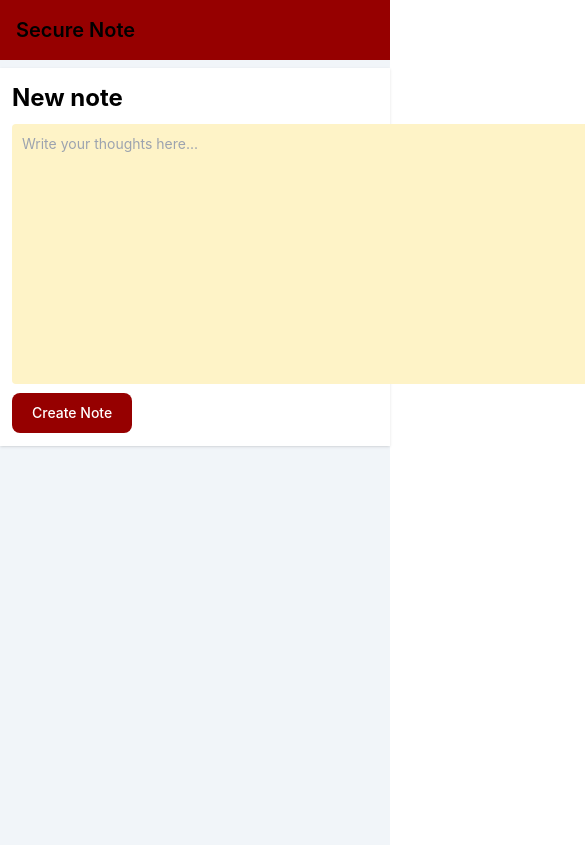
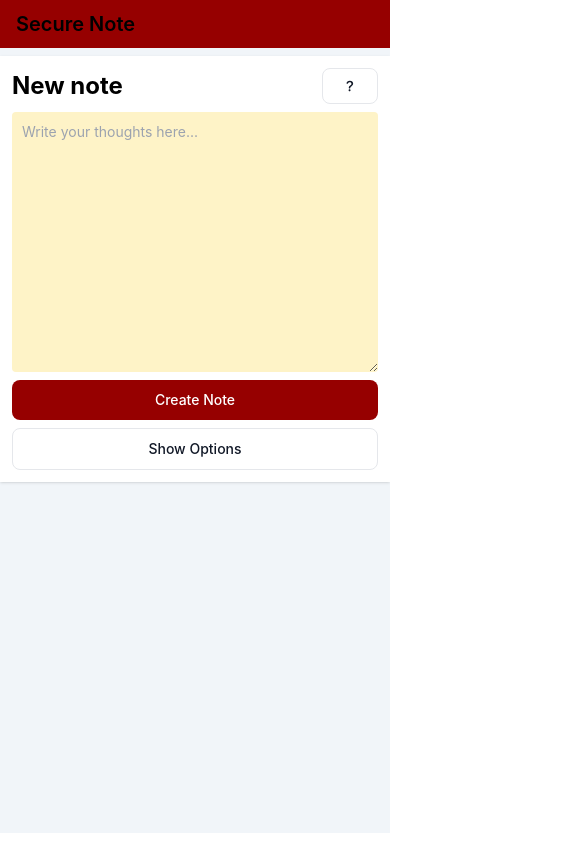
Before and after one commit to ridoystarlord/Secure-Note-Frontend, a Next.js app: page / in a window 390 px wide. Shown: the top 845 px of the page, 585 px wide, since content can reach past the window. Built offline with nearby package versions, Linux system fonts and the light colour scheme.

Commit message:
makes some responsive

```diff
--- a/components/CreateNote/CreateNote.tsx
+++ b/components/CreateNote/CreateNote.tsx
@@ -98,7 +98,7 @@ const CreateNote = ({ setShowCreateNotePage, setCreateNoteData }: Props) => {
       <form id="create-note" onSubmit={handleSubmit(onSubmit, handleError)}>
         <div className="py-2">
           <div className="bg-white shadow">
-            <div className="w-[800px] mx-auto grid grid-cols-1 gap-2 p-3">
+            <div className="md:w-[800px] mx-auto grid grid-cols-1 gap-2 p-3">
               <div className="flex items-center justify-between">
                 <h1 className="text-2xl font-bold">New note</h1>
                 <button
@@ -236,18 +236,18 @@ const CreateNote = ({ setShowCreateNotePage, setCreateNoteData }: Props) => {
                   </div>
                 </section>
               ) : null}
-              <div className="flex justify-between items-center">
+              <div className="flex justify-between items-center flex-col sm:flex-row gap-2">
                 <button
                   form="create-note"
                   type="submit"
-                  className="focus:outline-none text-white bg-[#960000] hover:bg-[#960000] focus:ring-1 focus:ring-red-300 font-medium rounded-lg text-sm px-5 py-2.5"
+                  className="focus:outline-none text-white bg-[#960000] hover:bg-[#960000] focus:ring-1 focus:ring-red-300 font-medium rounded-lg text-sm px-5 py-2.5 w-full sm:w-auto"
                 >
                   Create Note
                 </button>
                 <button
                   type="button"
                   onClick={() => setShowOptions((prev) => !prev)}
-                  className="py-2.5 px-5 text-sm font-medium text-gray-900 focus:outline-none bg-white rounded-lg border border-gray-200 hover:bg-gray-100 hover:text-blue-700 focus:z-10 focus:ring-1 focus:ring-gray-200 "
+                  className="py-2.5 px-5 text-sm font-medium text-gray-900 focus:outline-none bg-white rounded-lg border border-gray-200 hover:bg-gray-100 hover:text-blue-700 focus:z-10 focus:ring-1 focus:ring-gray-200 w-full sm:w-auto"
                 >
                   {showOptions ? 'Hide Options' : 'Show Options'}
                 </button>
--- a/components/GeneralUrl/GeneralUrl.tsx
+++ b/components/GeneralUrl/GeneralUrl.tsx
@@ -114,7 +114,7 @@ const GeneralUrl = ({ createNoteData }: Props) => {
       <form id="create-note" onSubmit={handleSubmit(onSubmit, handleError)}>
         <div className="py-2">
           <div className="bg-white shadow">
-            <div className="w-[800px] mx-auto grid grid-cols-1 gap-2 p-3">
+            <div className="md:w-[800px] mx-auto grid grid-cols-1 gap-2 p-3">
               <div className="flex items-center justify-between">
                 <h1 className="text-2xl font-bold">Note link ready</h1>
                 <button
@@ -134,7 +134,7 @@ const GeneralUrl = ({ createNoteData }: Props) => {
 
               <section className="grid grid-cols-1 gap-2">
                 <div>
-                  <h2 className="bg-amber-200  p-2 rounded">
+                  <div className="bg-amber-200  p-2 rounded">
                     <Highlighter
                       highlightClassName="highLighterClassName"
                       searchWords={[`${BASE_URL}/${createNoteData?.url}`]}
@@ -145,7 +145,7 @@ const GeneralUrl = ({ createNoteData }: Props) => {
                           : ''
                       }
                     />
-                  </h2>
+                  </div>
                   <h3 className="bg-amber-300 p-2">
                     The note will self-destruct after reading it.
                   </h3>
--- a/components/Navbar/Navbar.tsx
+++ b/components/Navbar/Navbar.tsx
@@ -3,13 +3,13 @@ import React from 'react';
 const Navbar = () => {
   return (
     <nav className="bg-[#960000]  px-2 sm:px-4 py-2.5">
-      <div className="container flex flex-wrap items-center justify-between mx-auto w-[800px] px-2">
+      <div className="container flex flex-wrap items-center justify-between mx-auto sm:w-[800px] px-2">
         <a href="http://localhost:3000" className="flex items-center">
           <span className="self-center text-xl font-semibold whitespace-nowrap dark:text-white">
             Secure Note
           </span>
         </a>
-        <button
+        {/* <button
           data-collapse-toggle="navbar-default"
           type="button"
           className="inline-flex items-center p-2 ml-3 text-sm text-gray-500 rounded-lg md:hidden hover:bg-gray-100 focus:outline-none focus:ring-2 focus:ring-gray-200 dark:text-gray-400 dark:hover:bg-gray-700 dark:focus:ring-gray-600"
@@ -30,7 +30,7 @@ const Navbar = () => {
               clipRule="evenodd"
             ></path>
           </svg>
-        </button>
+        </button> */}
       </div>
     </nav>
   );
```
Also changed, not shown: 1 other file (tests, documents, lock files or other folders).
